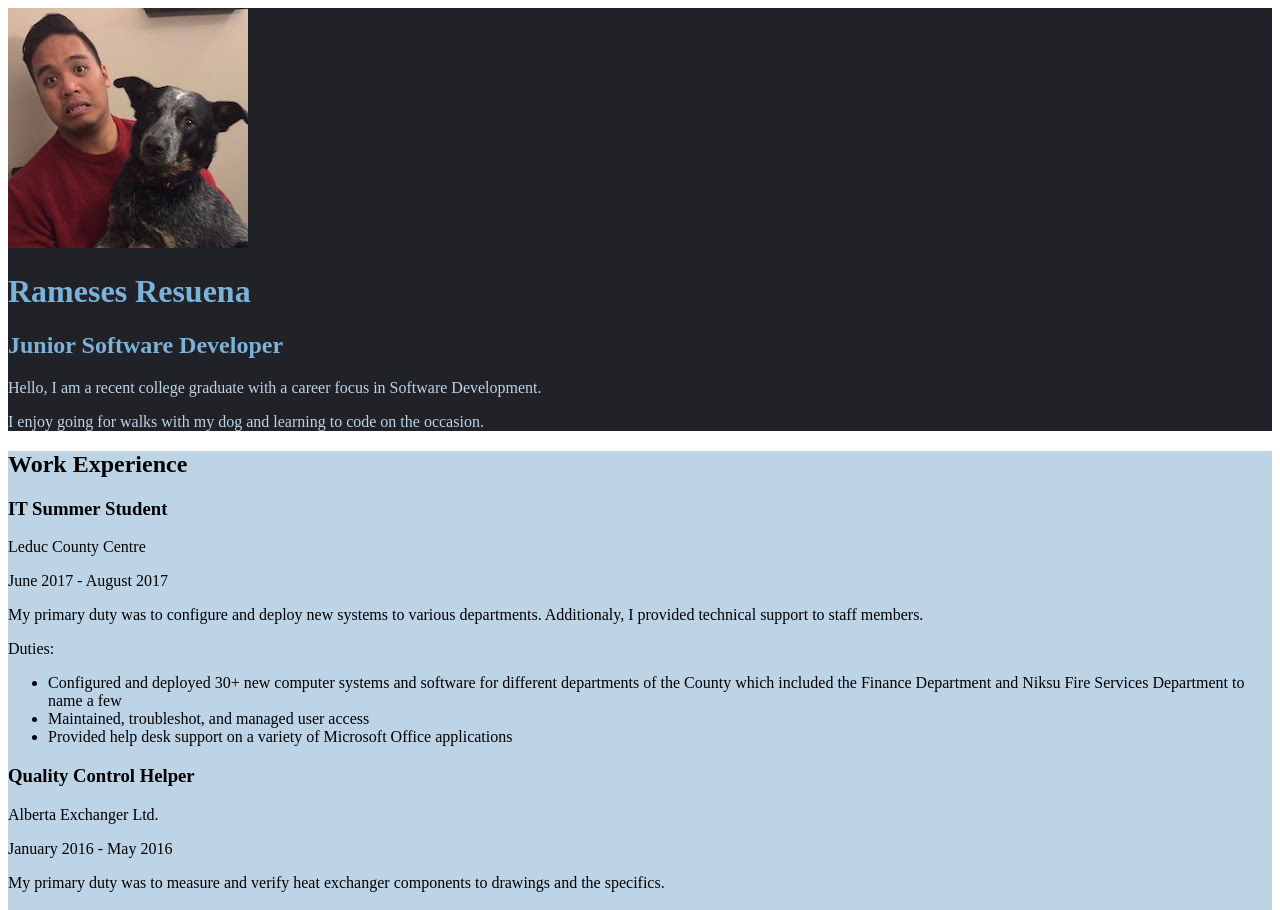
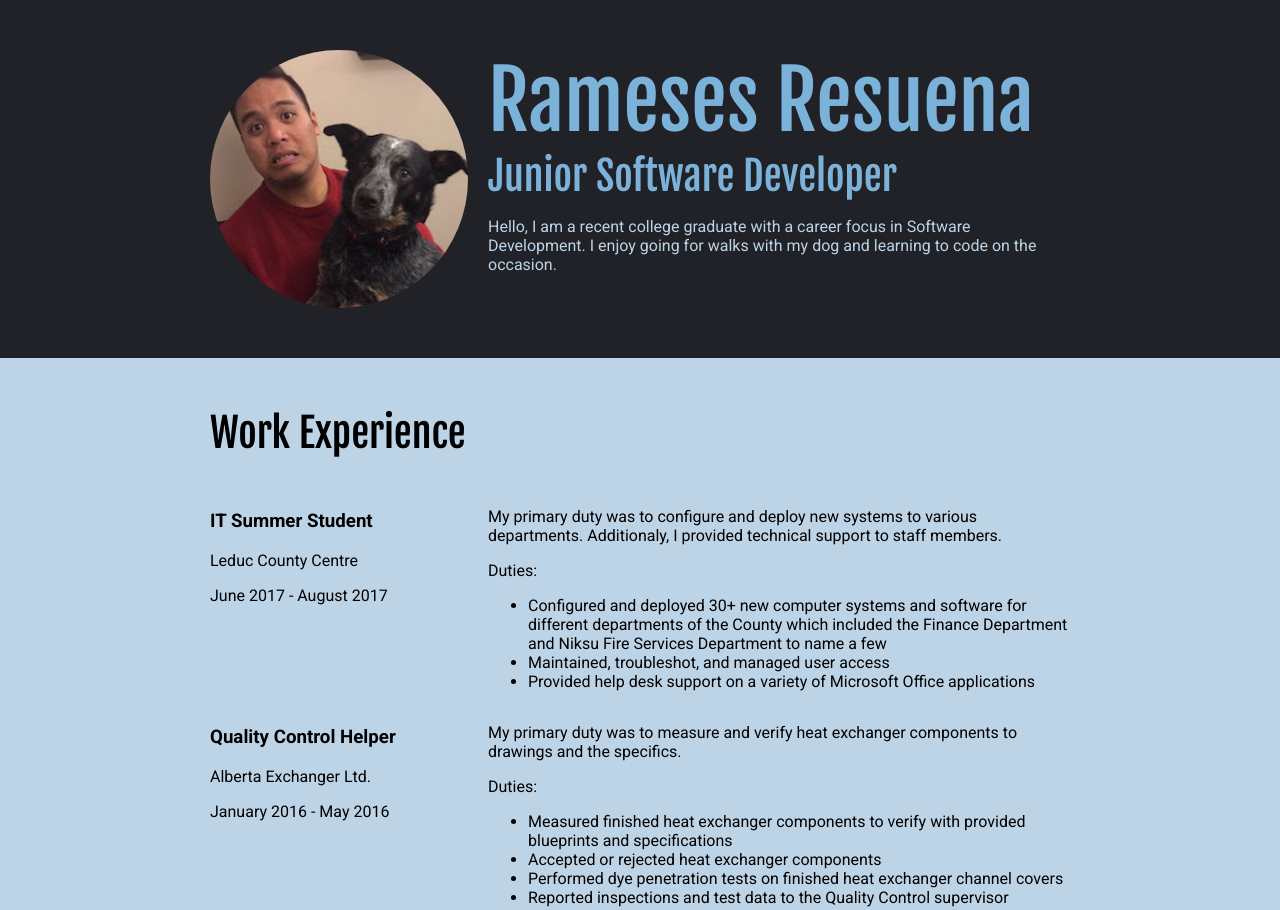
Before and after one commit to iWolfram/css-resume, a plain HTML site: page index.html in a window 1280 px wide. Shown: the top 910 px of the page. Drawn offline with Linux system fonts and the light colour scheme.

Commit message:
Completed CSS Essential Training 1

```diff
--- a/css/styles.css
+++ b/css/styles.css
@@ -8,14 +8,50 @@
 
 /* Gobal styles
 -----------------------------*/
+/* apply a natural box layout model to all elements, but allowing components to change */
+html {
+  box-sizing: border-box;
+}
+*, *:before, *:after {
+  box-sizing: inherit;
+}
 body {
-
+  font-family: 'Roboto', sans-serif;
+  margin: 0;
+}
+h1, h2 {
+  font-family: 'Fjalla One', sans-serif;
+  font-weight: 400;
+}
+h1 {
+  font-size: 80px;
+}
+h2 {
+  font-size: 40px;
+  margin-top: 0;
 }
 a {
   color: #637074;
 }
 a:hover {
   text-decoration: none;
+}
+.content-wrap {
+  max-width: 960px;
+  margin: 0 auto;
+  padding: 50px;
+  overflow: auto;
+}
+.col-narrow {
+  width: 30%;
+  float: left;
+  min-height: 175px;
+}
+.col-wide {
+  width: 70%;
+  float: left;
+  padding-left: 20px;
+  min-height: 175px;
 }
 
 /* Header and Footer styles
@@ -24,8 +60,24 @@ header, footer {
   background: #212227;
   color: #bdd4e7;
 }
+/* header */
+header {
+  /* text-align: center; */
+}
 header h1, header h2 {
   color: #7bb2d9;
+  margin: 0;
+}
+.profile-img {
+  border-radius: 50%;
+}
+/* footer */
+footer {
+  text-align: center;
+}
+.contact-info a {
+  padding: 20px;
+  display: inline-block;
 }
 
 /* Work Experience styles
--- a/index.html
+++ b/index.html
@@ -4,28 +4,38 @@
     <meta charset="UTF-8">
     <meta name="viewport" content="width=device-width, initial-scale=1.0">
     <title>Rameses Resuena | Resume</title>
+    <link href="https://fonts.googleapis.com/css?family=Fjalla+One|Roboto:400,700" rel="stylesheet">
     <link rel="stylesheet" href="css/styles.css">
 </head>
 <body>
     <!-- // Intro -->
     <header>
-        <img src="images/profile-image.jpg" alt="Rameses Resuena">
+      <div class="content-wrap">
+        <img class="profile-img col-narrow" src="images/profile-image.jpg" alt="Rameses Resuena">
+        <div class="col-wide">
           <h1>Rameses Resuena</h1>
           <h2>Junior Software Developer</h2>
-        <p>Hello, I am a recent college graduate with a career focus in Software Development.</p>
-        <p>I enjoy going for walks with my dog and learning to code on the occasion.</p>
+          <p>Hello, I am a recent college graduate with a career focus in
+            Software Development. I enjoy going for walks with my dog and
+            learning to code on the occasion.</p>
+        </div>
+      </div>
     </header>
 
     <main>
         <!-- // Work Experience -->
         <section class="work">
+          <div class="content-wrap">
             <h2>Work Experience</h2>
 
             <!-- IT Summer Student -->
+            <div class="col-narrow">
               <h3>IT Summer Student</h3>
               <p>Leduc County Centre</p>
               <p>June 2017 - August 2017</p>
+            </div>
 
+            <div class="col-wide">
               <p>My primary duty was to configure and deploy new systems to
               various departments. Additionaly, I provided technical support to
             staff members.</p>
@@ -40,13 +50,17 @@
                   <li>Provided help desk support on a variety of Microsoft
                     Office applications</li>
               </ul>
+            </div>
             <!-- End of IT Summer Student -->
 
             <!-- Quality Control Helper -->
+            <div class="col-narrow">
               <h3>Quality Control Helper</h3>
               <p>Alberta Exchanger Ltd.</p>
               <p>January 2016 - May 2016</p>
+            </div>
 
+            <div class="col-wide">
               <p>My primary duty was to measure and verify heat exchanger
                 components to drawings and the specifics. </p>
 
@@ -61,13 +75,17 @@
                   <li>Reported inspections and test data to the Quality
                     Control supervisor</li>
               </ul>
+            </div>
             <!-- End of Quality Control Helper -->
 
             <!-- Project Coordinator -->
+            <div class="col-narrow">
               <h3>Project Coordinator</h3>
               <p>Alberta Exchanger Ltd.</p>
               <p>November 2014 - September 2015</p>
+            </div>
 
+            <div class="col-wide">
               <p>My primary duties were to coordinate repair jobs with various
                 departments including quality control, shipping and receiving,
               welders, and shop foreman. </p>
@@ -85,13 +103,17 @@
                     whether it is more cost-effective to produce or
                     purchase components</li>
               </ul>
+            </div>
             <!-- End of Project Coordinator -->
 
             <!-- Cashier -->
+            <div class="col-narrow">
               <h3>Cashier</h3>
               <p>A&amp;W Restaurant</p>
               <p>July 2004 - September 2011</p>
+            </div>
 
+            <div class="col-wide">
               <p>My primary duties were to provide excellent customer service
               and handle monetary transactions.</p>
 
@@ -102,13 +124,15 @@
                     or automatic debits</li>
                   <li>Issued receipts, refunds, or change due to customers</li>
               </ul>
+            </div>
             <!-- End of Cashier -->
-
+          </div>
         </section>
 
 
         <!-- // Education -->
         <section class="education">
+          <div class="content-wrap">
             <h2>Education</h2>
 
             <!-- DMIT -->
@@ -124,21 +148,24 @@
 
             <p>Graduated on April 2014.</p>
             <!-- End of MEC -->
+          </div>
         </section>
     </main>
 
     <!-- // Footer & contact info -->
     <footer>
+      <div class="content-wrap">
         <h2>Let's Keep in Touch!</h2>
 
         <!-- Social media and contact links. Add or remove any networks. -->
-        <div>
+        <div class="contact-info">
             <a href="mailto:rdresuena@gmail.com">rdresuena@gmail.com</a>
             <a href="https://www.linkedin.com/in/rameses-resuena/" target="_blank">LinkedIn</a>
             <a href="https://github.com/iWolfram" target="_blank">GitHub</a>
         </div>
 
-        <p>Copyright 2017 by Rameses Resuena</p>
+        <p>Copyright 2018 by Rameses Resuena</p>
+      </div>
     </footer>
 </body>
 </html>
```
Lines whose indentation alone changed are shown as unchanged.
